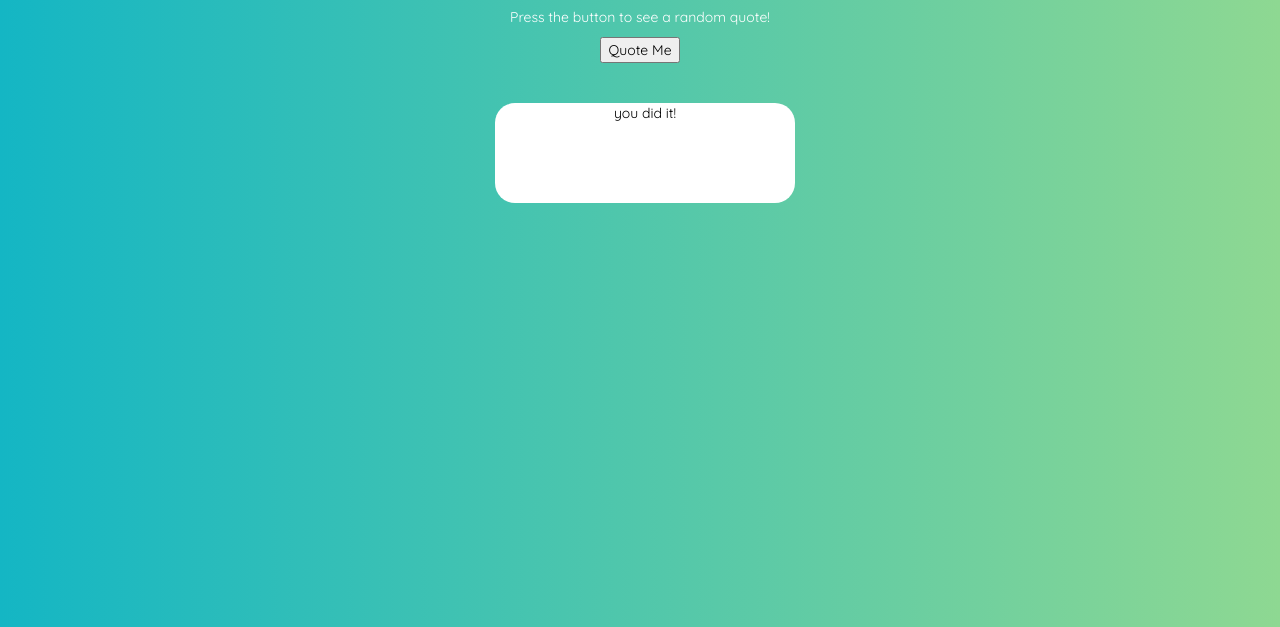
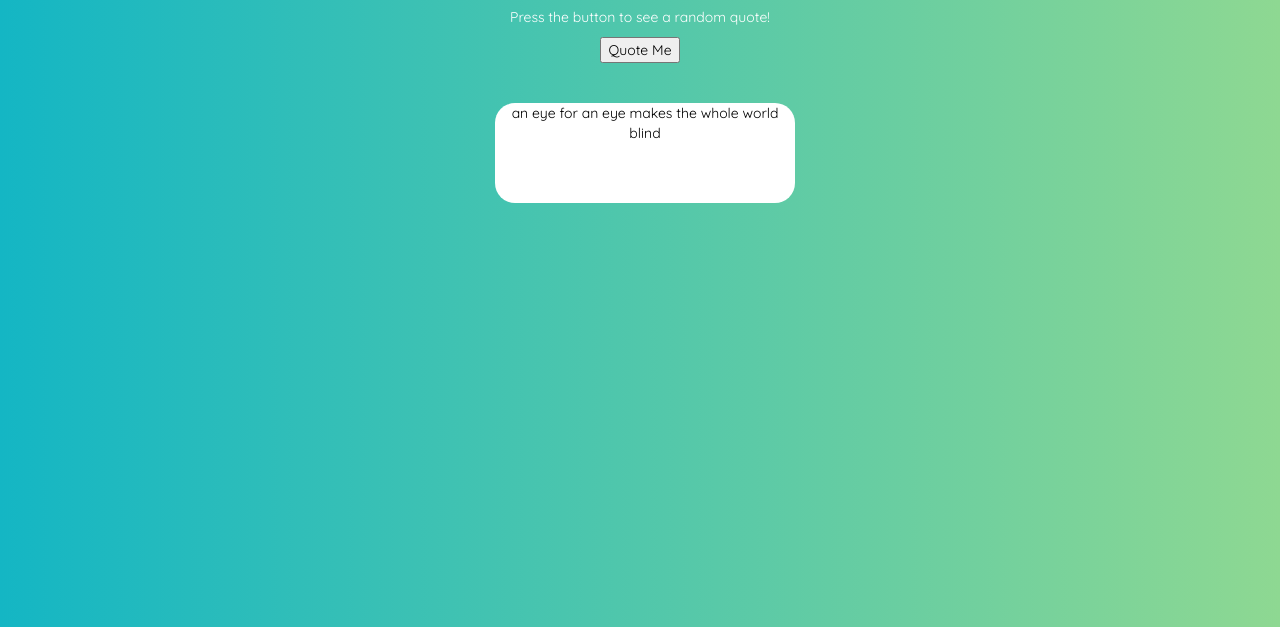
Before and after one commit to alinaw89/random-quotes, a plain HTML site: page index.html in a window 1280 px wide. Both pictures are taken after a click on the button "Quote Me". Shown: the part 173-800 px from the top of the page. Drawn offline with nearby package versions, Linux system fonts and the light colour scheme.

Commit message:
added a few quotes to js to randomize

```diff
--- a/js/main.js
+++ b/js/main.js
@@ -1,10 +1,20 @@
 $(document).ready(function() {
   $("button").click(function() {
-    $(".quotes").html("<p>you did it!</p>")
+    $(".quotes").html(randomQuote(quotesArray));
+
   });
+
+
+  var quotesArray = ["blah", "poo", "to be or not to be", "an eye for an eye makes the whole world blind"];
+
+  function randomQuote(quoteArray) {
+    for (var i = 0; i < quoteArray.length; i++) {
+      var j = Math.floor(Math.random() * (i));
+      var temp = quoteArray[i];
+      quoteArray[i] = quoteArray[j];
+      quoteArray[j] = temp;
+    }
+    return temp;
+  }
+
 });
-
-//1.have a message pop up if someone clicks on the button
-//2.have a message pop up in a box if someone clicks the button
-//3.how to set up an api with a free quotes source
-//4.redesign
```
Also changed, not shown: index.html (+1 -0 lines).
